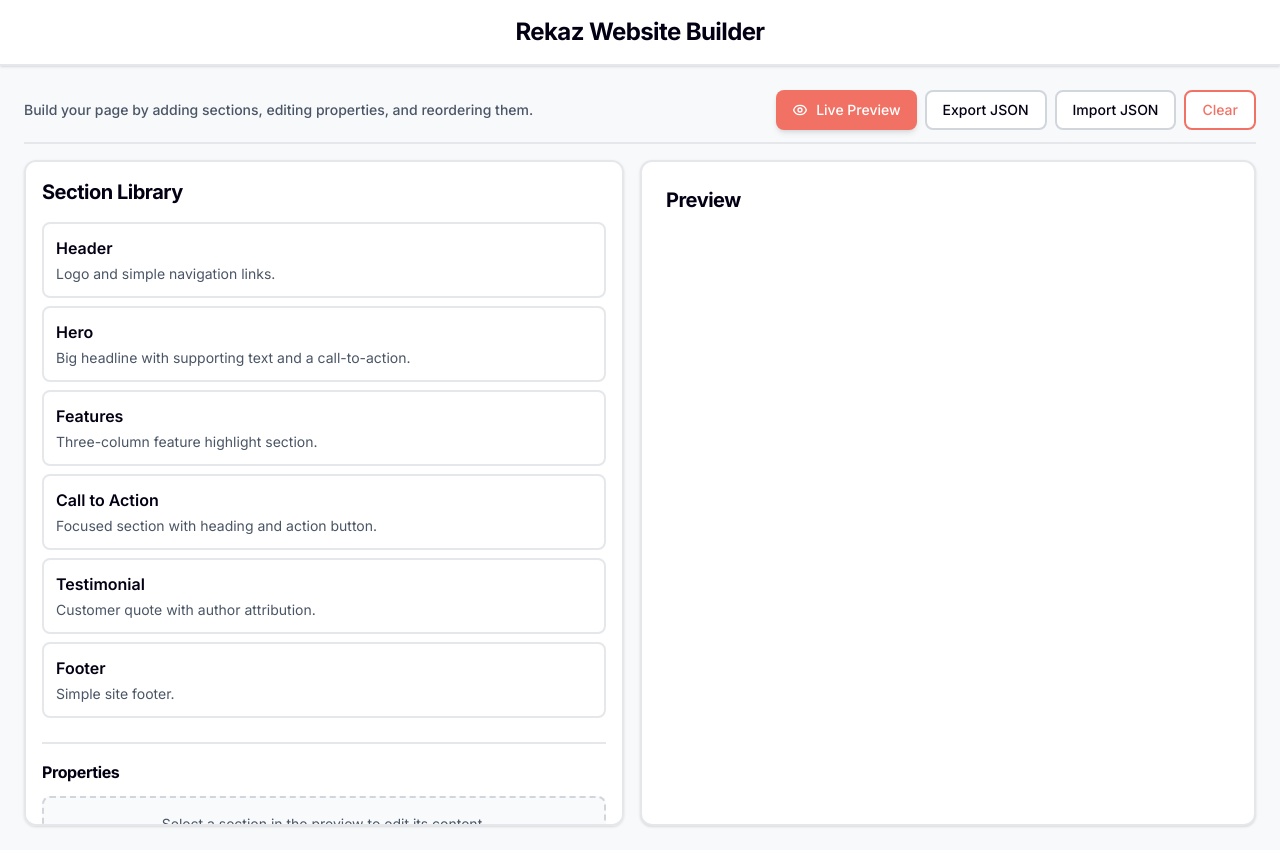
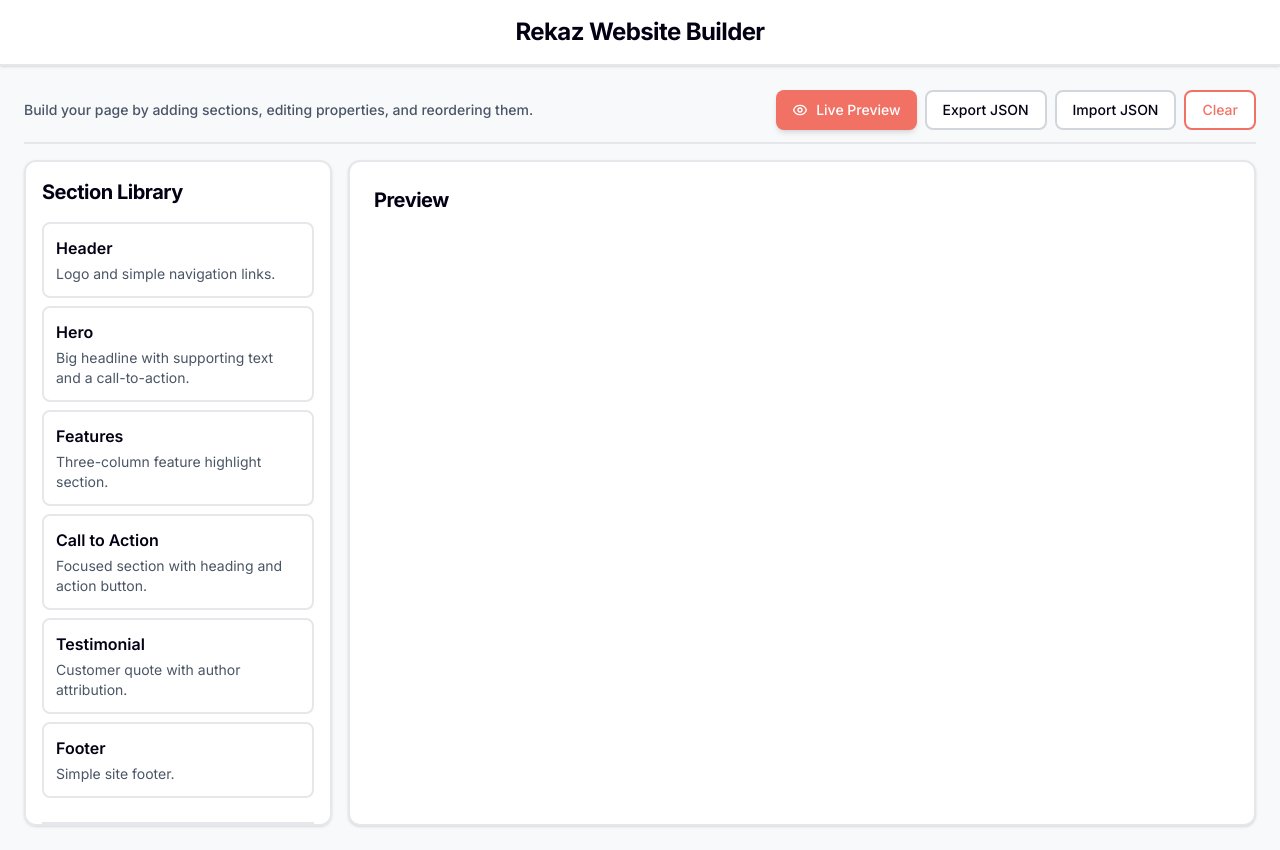
Before and after one commit to abu-taher/rekaz-website-builder, a Next.js app: page / in a window 1280 px wide. Built offline with nearby package versions, Linux system fonts and the light colour scheme.

Commit message:
fix: restore sidebar fixed width on desktop layout
Add md:flex-initial to prevent flex-1 from affecting desktop view,
keeping the sidebar at 1/3 (md) or 1/4 (lg) width while preview
takes the remaining space.

```diff
--- a/app/editor/Editor.tsx
+++ b/app/editor/Editor.tsx
@@ -309,7 +309,7 @@ export function Editor() {
         {/* Sidebar - hidden on mobile when preview tab is active */}
         <aside
           className={`w-full md:w-1/3 lg:w-1/4 overflow-y-auto overscroll-contain scrollbar-styled bg-white rounded-xl border-2 border-gray-200 p-4 shadow-sm md:flex-shrink-0 min-h-0 ${
-            mobileTab === 'preview' ? 'hidden md:block' : 'block flex-1'
+            mobileTab === 'preview' ? 'hidden md:block' : 'block flex-1 md:flex-initial'
           }`}
         >
           <h2 className="text-xl font-bold mb-4 text-[#030014]">Section Library</h2>
```
